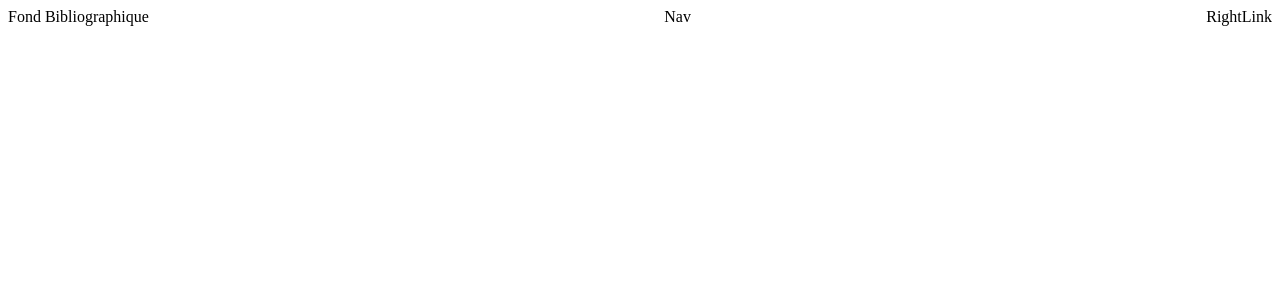
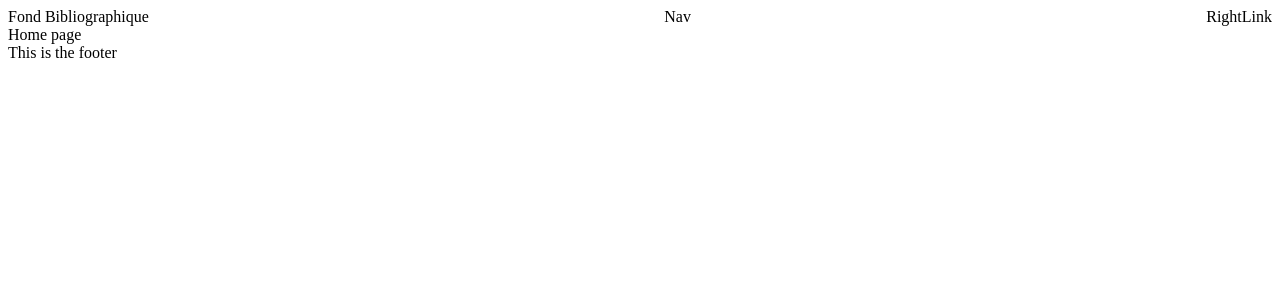
Before and after one commit to loicbefve/BiblioSHLML, a React (Vite) app: page / in a window 1280 px wide. Shown: the top 300 px of the page. Built offline with nearby package versions, Linux system fonts and the light colour scheme.

Commit message:
Add basic components and initialized the rooter

```diff
--- /dev/null
+++ b/src/components/Footer.tsx
@@ -0,0 +1,5 @@
+const Footer = () => {
+  return <div>This is the footer</div>
+}
+
+export default Footer
--- /dev/null
+++ b/src/components/NavBar.tsx
@@ -0,0 +1,5 @@
+const NavBar = () => {
+  return <div></div>
+}
+
+export default NavBar
--- a/src/main.tsx
+++ b/src/main.tsx
@@ -1,9 +1,21 @@
 import React from 'react'
 import ReactDOM from 'react-dom/client'
 import Header from './components/Header'
+import { createBrowserRouter, RouterProvider } from 'react-router-dom'
+import Home from './pages/Home'
+import Footer from './components/Footer'
+
+const router = createBrowserRouter([
+  {
+    path: '/',
+    element: <Home />,
+  },
+])
 
 ReactDOM.createRoot(document.getElementById('root') as HTMLElement).render(
   <React.StrictMode>
     <Header />
+    <RouterProvider router={router} />
+    <Footer />
   </React.StrictMode>
 )
--- /dev/null
+++ b/src/pages/Home.tsx
@@ -0,0 +1,5 @@
+const Home = () => {
+  return <div>Home page</div>
+}
+
+export default Home
```
